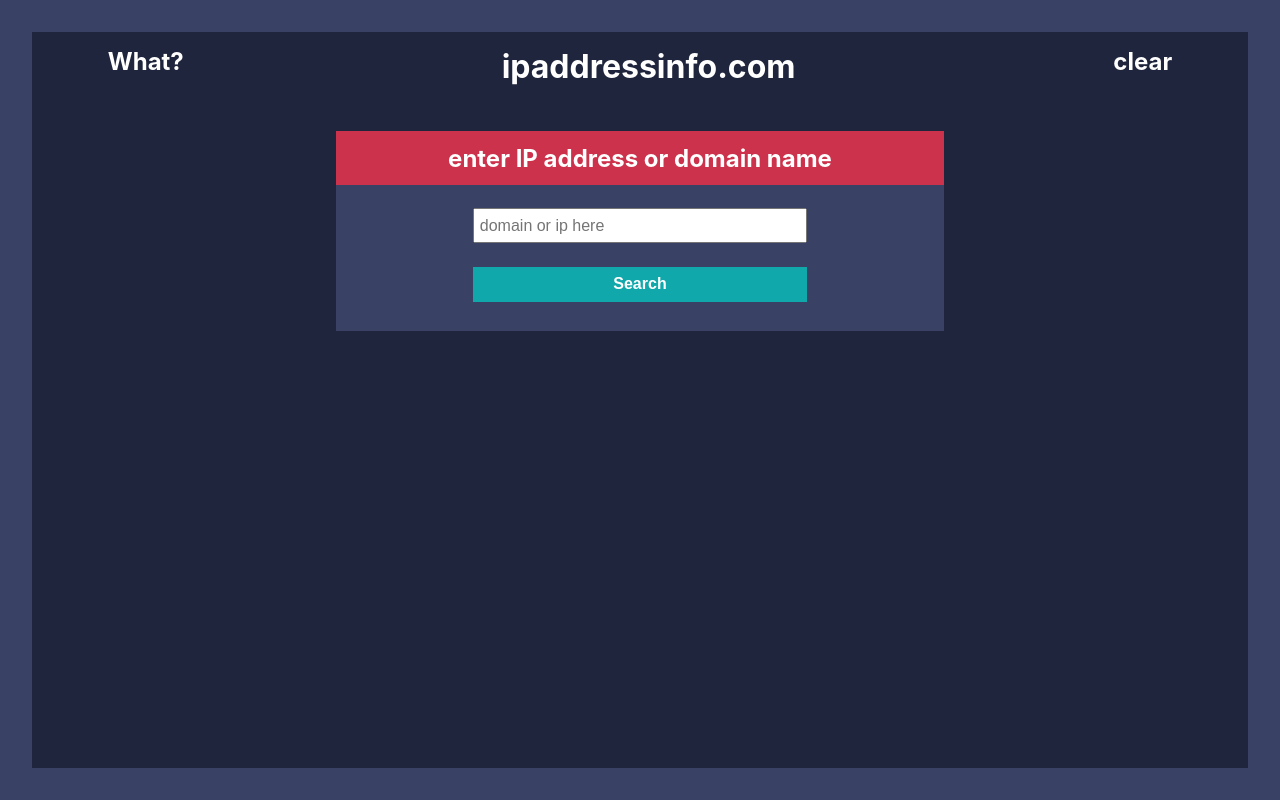
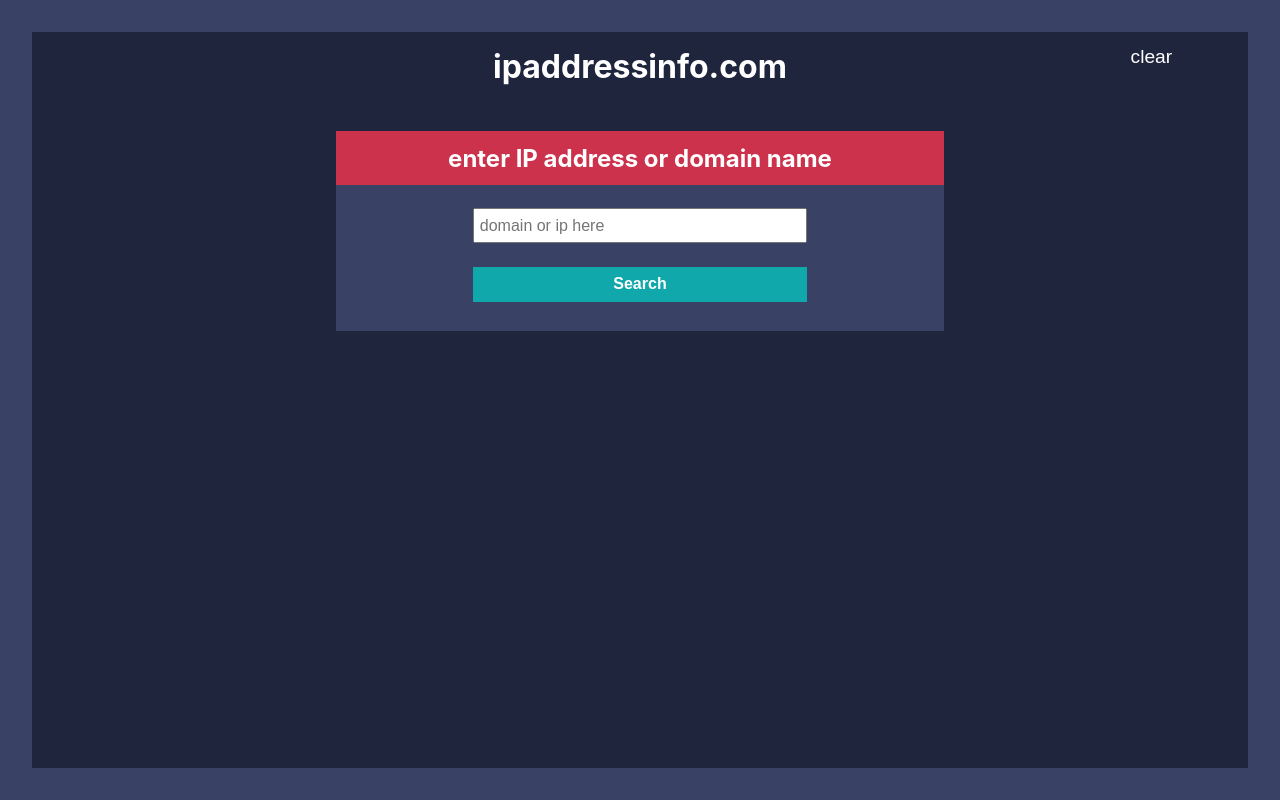
Before and after one commit to rjwilliams87/ipaddressinfo, a React (Create React App) app: page / in a window 1280 px wide. Built offline with nearby package versions, Linux system fonts and the light colour scheme.

Commit message:
changed header layout, added clear btn that takes in func from app to clear app state

```diff
--- a/src/components/App/App.js
+++ b/src/components/App/App.js
@@ -14,12 +14,16 @@ class App extends React.Component {
       .catch(err => console.log(err)); // for dev TODO: setState({err}) && create err msg
   };
 
+  clearResults = () => {
+    this.setState({ data: undefined });
+  };
+
   render() {
     const { data } = this.state;
     return (
       <div className="App">
         <div className="container">
-          <Header />
+          <Header refresh={this.clearResults} />
           <SearchBox handleUserSubmit={this.handleUserSubmit} />
           <Results data={data} />
         </div>
--- a/src/components/Header/Header.css
+++ b/src/components/Header/Header.css
@@ -2,6 +2,25 @@
   width: 90%;
   margin: 0 auto;
   padding: 15px;
-  display: flex;
-  justify-content: space-between;
+  /* display: flex; */
+  /* justify-content: space-between; */
 }
+
+.header__h1 {
+  text-align: center;
+}
+
+.header__btn {
+  float: right;
+  border: none;
+  font-size: 1.2em;
+  color: #fff;
+  background: #1f253d;
+  position: relative;
+  bottom: 40px;
+}
+
+.header__btn:focus,
+.header__btn:hover {
+  cursor: pointer;
+}
--- a/src/components/Header/Header.js
+++ b/src/components/Header/Header.js
@@ -1,16 +1,16 @@
 import React from 'react';
 import './Header.css';
 
-// TODO: turn h2s into <Link> / <button>
-// what? will go to how to page
-// clear will be passed func that clears App's state
+// TODO: create <Link> that will go to a how to page
 
-const Header = () => {
+const Header = props => {
+  const { refresh } = props;
   return (
     <header className="header">
-      <h2>What?</h2>
-      <h1>ipaddressinfo.com</h1>
-      <h2>clear</h2>
+      <h1 className="header__h1">ipaddressinfo.com</h1>
+      <button type="button" className="header__btn" onClick={refresh}>
+        clear
+      </button>
     </header>
   );
 };
```
Also changed, not shown: 2 other files (tests, documents, lock files or other folders).
